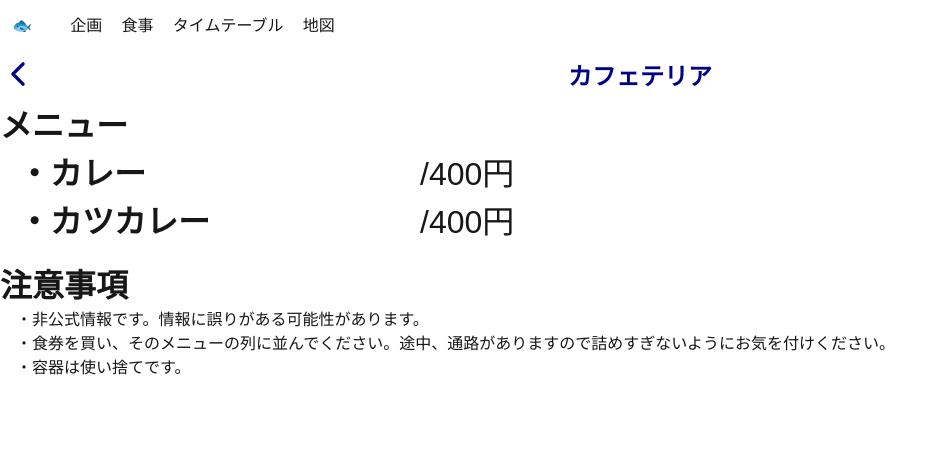
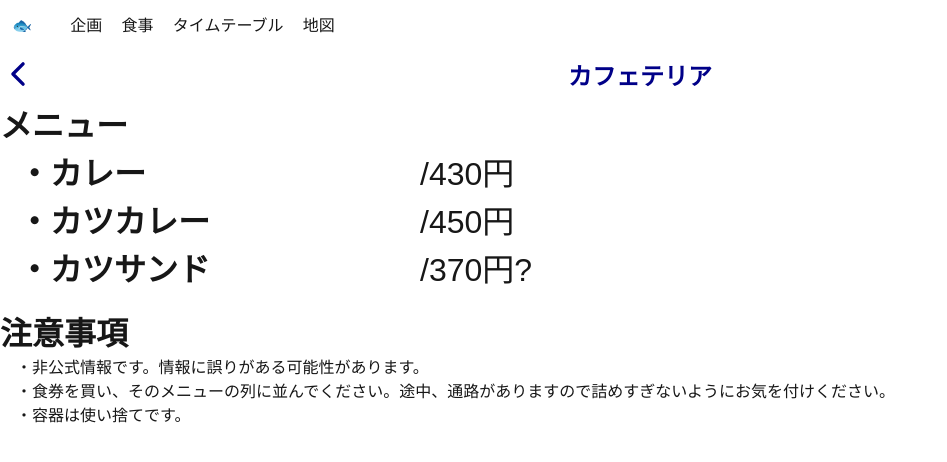
Before and after one commit to proirok/YSF17_SchoolFestival, a Next.js app: page /dining/cafeteria in a window 1280 px wide. Shown: the top 462 px of the page, without its empty margins (0-947 px from the left). Built offline with nearby package versions, Linux system fonts and the light colour scheme; a web font is replaced by a local one.

Commit message:
メニュー・値段の追加 値上げされた後の値段が分からないから当日修正ルート？

```diff
--- a/app/dining/cafeteria/page.jsx
+++ b/app/dining/cafeteria/page.jsx
@@ -21,7 +21,7 @@ export default function Cafeteria() {
                 ・カレー
               </th>
               <td className={styles.priceTable}>
-                /400円
+                /430円
               </td>
             </tr>
             <tr>
@@ -29,7 +29,15 @@ export default function Cafeteria() {
                 ・カツカレー
               </th>
               <td className={styles.priceTable}>
-                /400円
+                /450円
+              </td>
+            </tr>
+            <tr>
+              <th scope="row" className={styles.priceTable}>
+                ・カツサンド
+              </th>
+              <td className={styles.priceTable}>
+                /370円?
               </td>
             </tr>
           </table>
```
